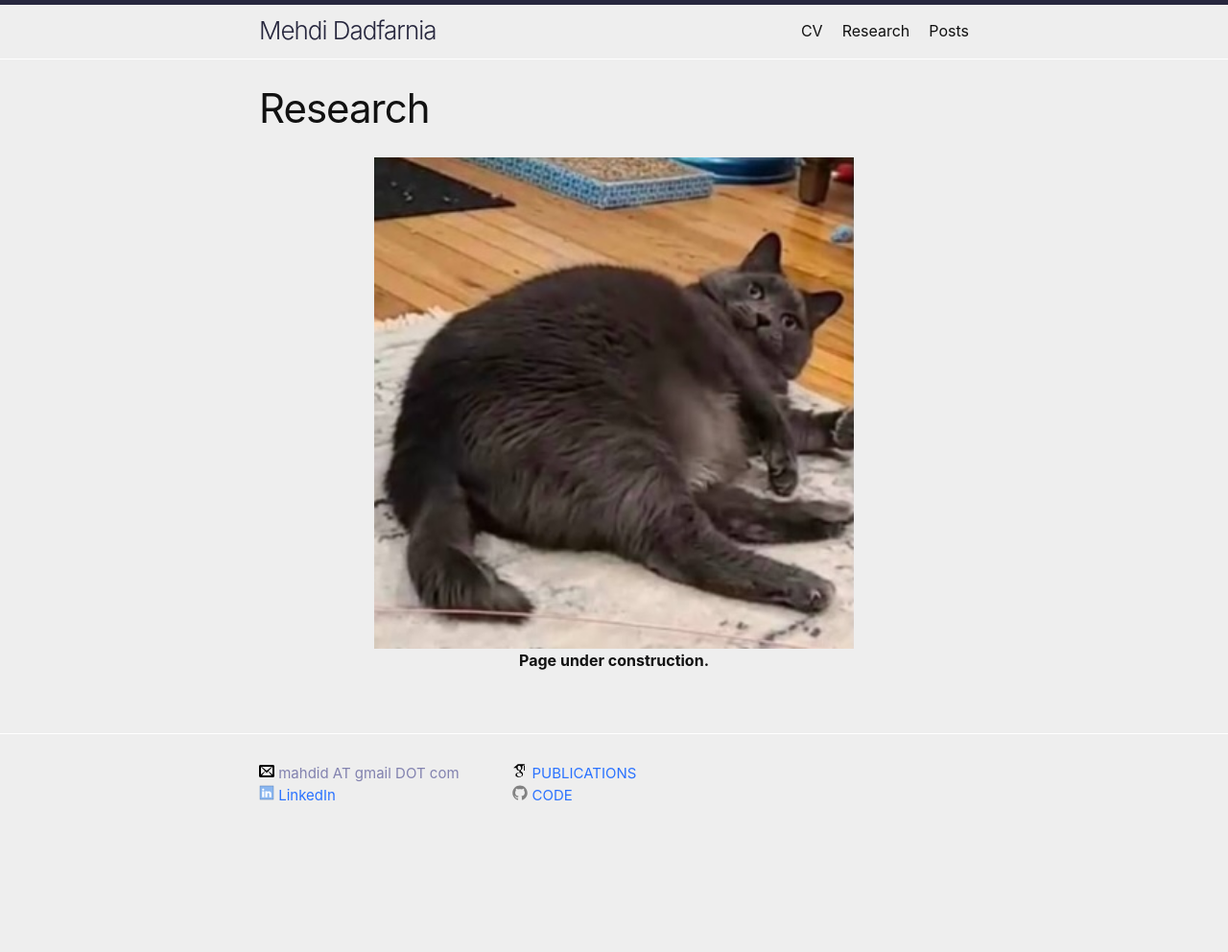
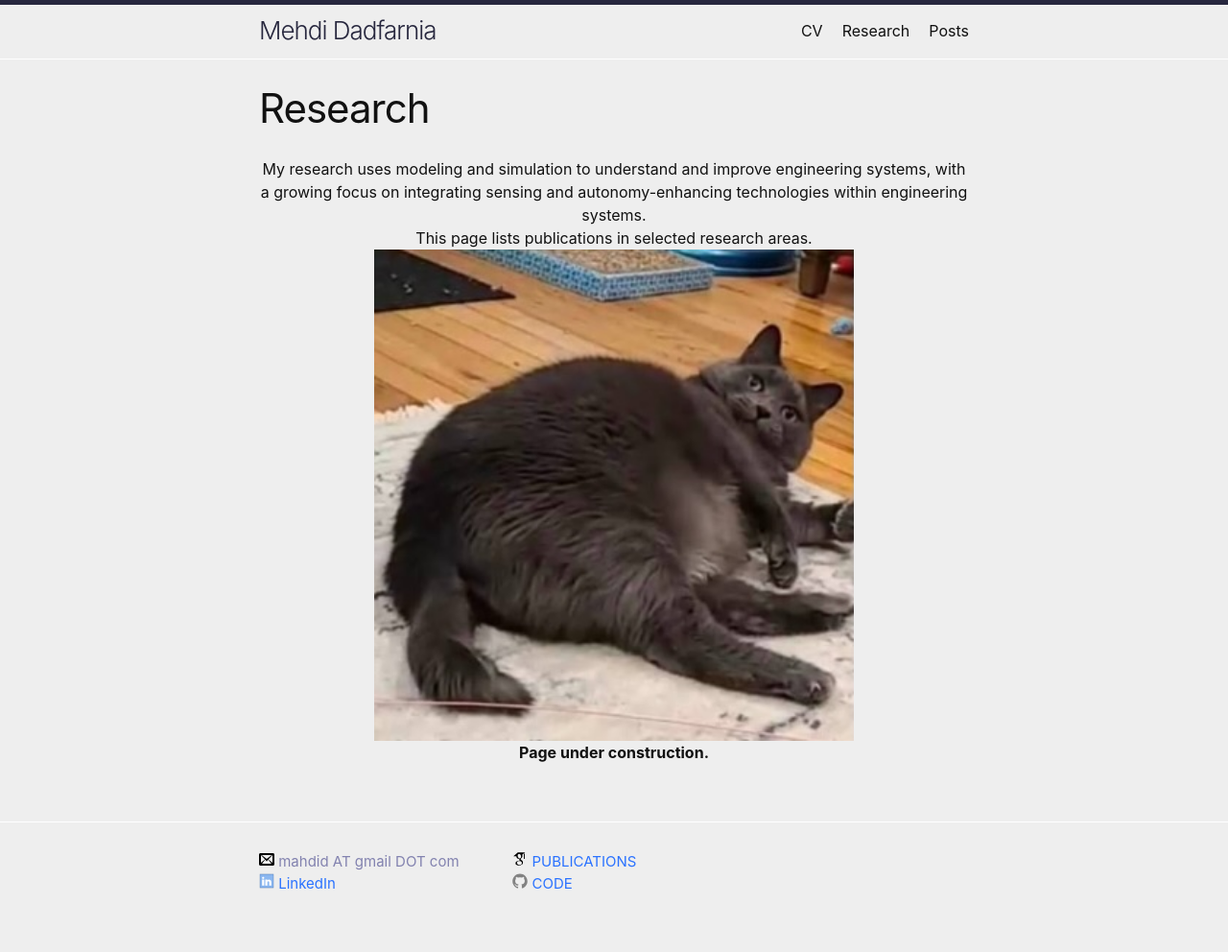
Before and after one commit to mehdidadfarnia/mehdidadfarnia.github.io, a Jekyll site: the page built from research.markdown, in a window 1280 px wide. Shown: the whole page at 96% size. Built offline with Jekyll 4.4.1, drawn with Linux system fonts in a browser that asks for light colours; before the commit the page ends 900 px from its top, so only the background shows below that.

Commit message:
testing edits to Research Page

```diff
--- a/research.markdown
+++ b/research.markdown
@@ -5,6 +5,11 @@ permalink: /Research/
 ---
 
 
+
+<center>My research uses modeling and simulation to understand and improve engineering systems, with a growing focus on integrating sensing and autonomy-enhancing technologies within engineering systems. </center>
+
+<center>This page lists publications in selected research areas. </center>
+
 <center><img src="/assets/images/sassywebmaster.jpg" alt="Sassy" style="width: 500px;"/></center>
 
 
```
